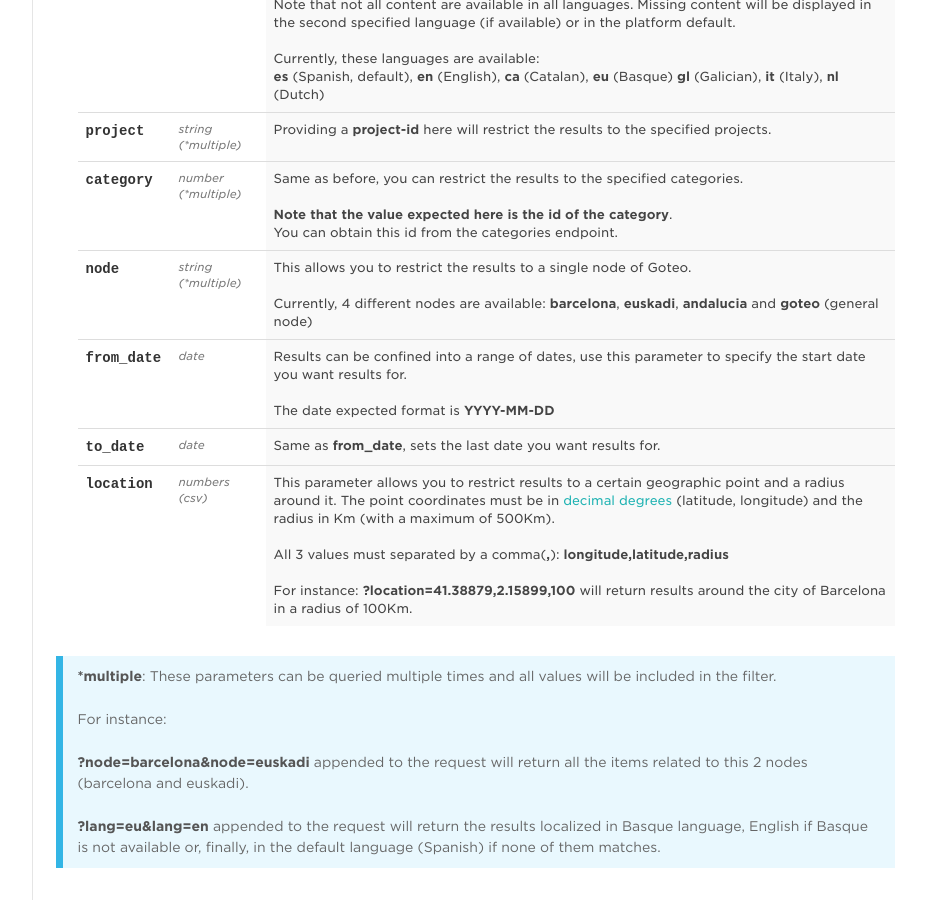
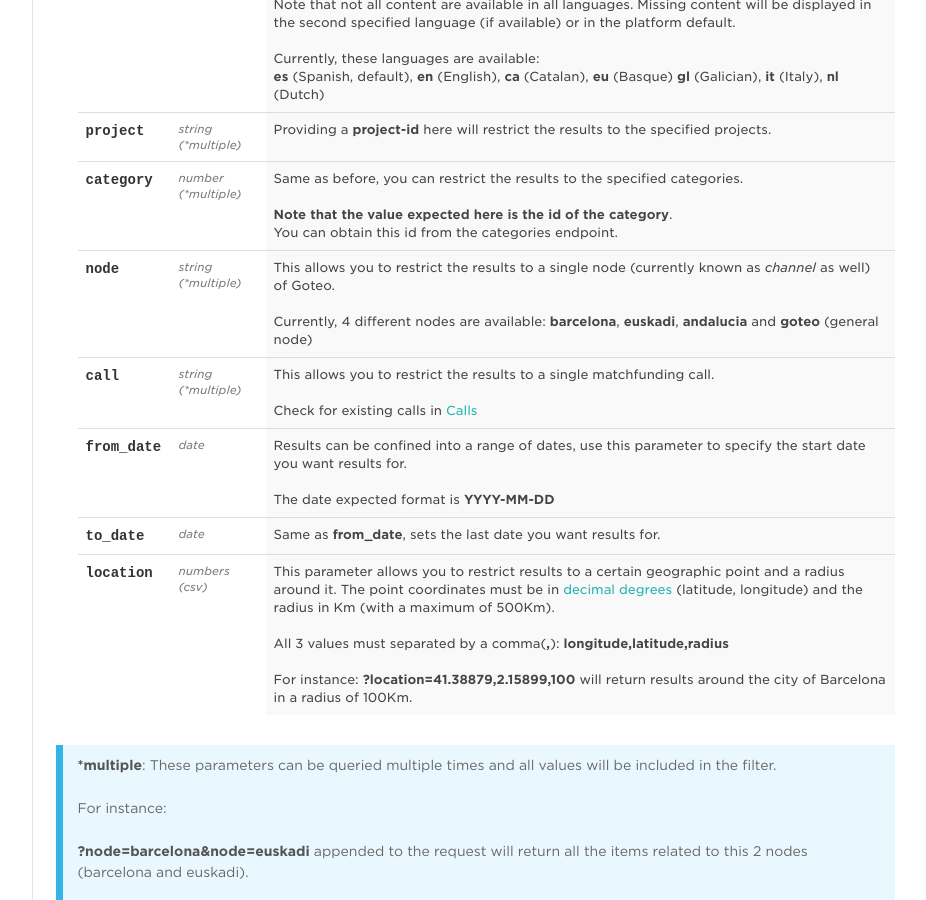
Before and after one commit to GoteoFoundation/goteo-api-doc, a Jekyll site: the page built from docs/api-doc/4_filtering.md, in a window 1280 px wide and 900 px high, scrolled down 868 px. Shown: the whole window, without its empty margins (300-1226 px from the left). Built offline with Jekyll 4.4.1, drawn with Linux system fonts in a browser that asks for light colours; Markdown is read by kramdown in place of the engine named in the settings.

Commit message:
Added call filter

```diff
--- a/docs/api-doc/4_filtering.md
+++ b/docs/api-doc/4_filtering.md
@@ -29,7 +29,8 @@ GET https://api.goteo.org/v1/users/?node=barcelona HTTP/1.1
 | lang | string (*multiple) | Some endpoints returns may return content in different languages. This parameter allows to specify one or two languages ([ISO 639-1](http://en.wikipedia.org/wiki/ISO_639-1) code) for the displayed content.<br><br>Note that not all content are available in all languages. Missing content will be displayed in the second specified language (if available) or in the platform default.<br><br>Currently, these languages are available:<br> **es** (Spanish, default), **en** (English), **ca** (Catalan), **eu** (Basque) **gl** (Galician), **it** (Italy), **nl** (Dutch) |
 | project | string (*multiple) | Providing a **project-id** here will restrict the results to the specified projects. |
 | category | number (*multiple) | Same as before, you can restrict the results to the specified categories.<br><br>**Note that the value expected here is the id of the category**.<br>You can obtain this id from the categories endpoint. |
-| node | string (*multiple) | This allows you to restrict the results to a single node of Goteo.<br><br>Currently, 4 different nodes are available: **barcelona**, **euskadi**, **andalucia** and **goteo** (general node) |
+| node | string (*multiple) | This allows you to restrict the results to a single node (currently known as *channel* as well) of Goteo.<br><br>Currently, 4 different nodes are available: **barcelona**, **euskadi**, **andalucia** and **goteo** (general node) |
+| call | string (*multiple) | This allows you to restrict the results to a single matchfunding call.<br><br>Check for existing calls in [Calls](calls.html) |
 | from_date | date | Results can be confined into a range of dates, use this parameter to specify the start date you want results for.<br><br>The date expected format is **YYYY-MM-DD** |
 | to_date | date | Same as **from_date**, sets the last date you want results for. |
 | location | numbers (csv) | This parameter allows you to restrict results to a certain geographic point and a radius around it. The point coordinates must be in [decimal degrees](http://en.wikipedia.org/wiki/Decimal_degrees) (latitude, longitude) and the radius in Km (with a maximum of 500Km).<br><br>All 3 values must separated by a comma(**,**): **longitude,latitude,radius**<br><br>For instance: **?location=41.38879,2.15899,100** will return results around the city of Barcelona in a radius of 100Km. |
```
